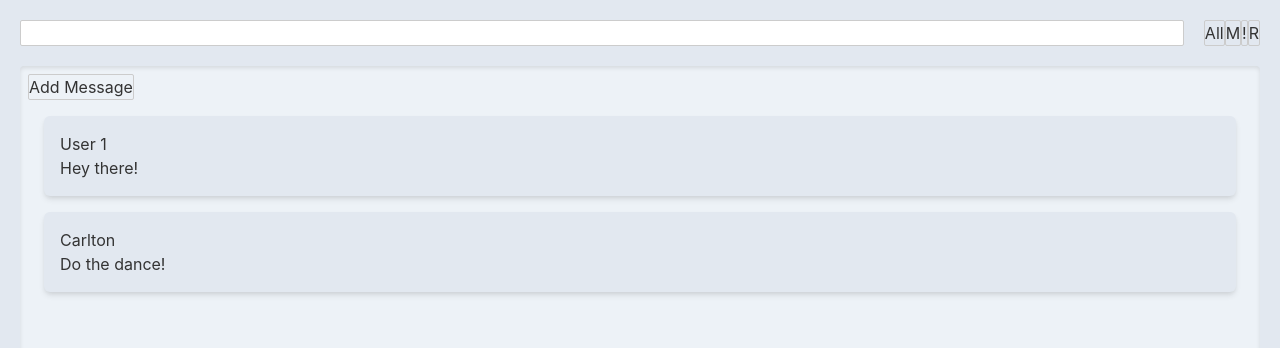
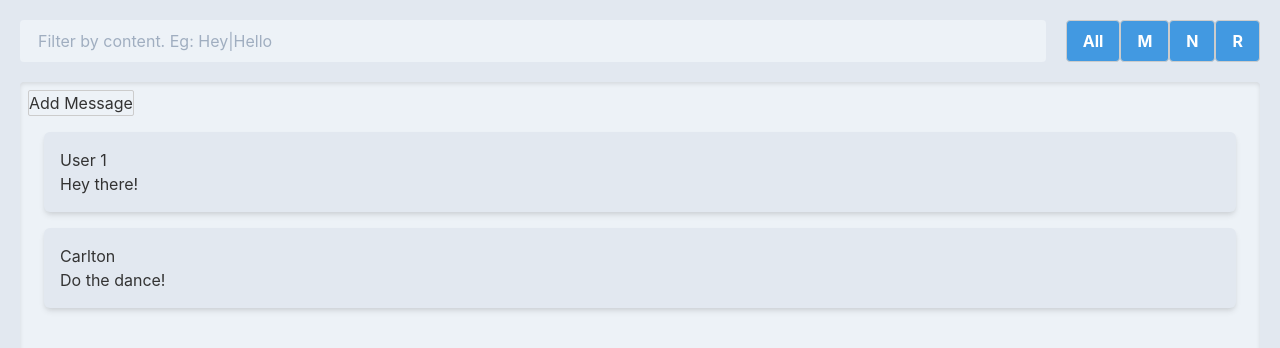
Before and after one commit to aaronjparsons/twitch-chat-overlay, a Svelte app: page / in a window 1280 px wide. Shown: the top 348 px of the page. Built offline with nearby package versions, Linux system fonts and the light colour scheme.

Commit message:
Setup input and buttons

```diff
--- a/src/App.svelte
+++ b/src/App.svelte
@@ -2,6 +2,21 @@
   import { slide } from 'svelte/transition';
   import Tailwindcss from './Tailwindcss.svelte';
   import MessageCard from './components/MessageCard.svelte'
+
+  const buttons = [
+    {
+      text: 'All'
+    },
+    {
+      text: 'M'
+    },
+    {
+      text: 'N'
+    },
+    {
+      text: 'R'
+    }
+  ]
 
   let messages = [
     {
@@ -22,11 +37,12 @@
 <main class="flex flex-col p-5 bg-gray-300">
   <div class="flex flex-row mb-5">
     <!-- Controls -->
-    <input type="text" class="flex-auto mr-5" />
-    <button>All</button>
-    <button>M</button>
-    <button>!</button>
-    <button>R</button>
+    <input class="bg-gray-200 appearance-none border-2 border-gray-200 rounded w-full py-2 px-4 mr-5 text-gray-700 leading-tight focus:outline-none focus:bg-white focus:border-purple-500" type="text" placeholder="Filter by content. Eg: Hey|Hello">
+    {#each buttons as button}
+      <button class="bg-blue-500 hover:bg-blue-700 text-white font-bold py-2 px-4 rounded">
+        {button.text}
+      </button>
+    {/each}
   </div>
   <div class="message-list flex-auto rounded p-2 bg-gray-200 shadow-inner">
     <!-- Message List -->
```
